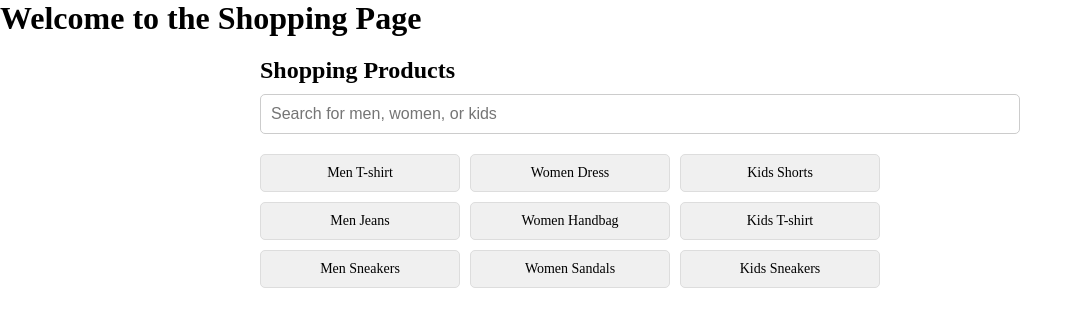
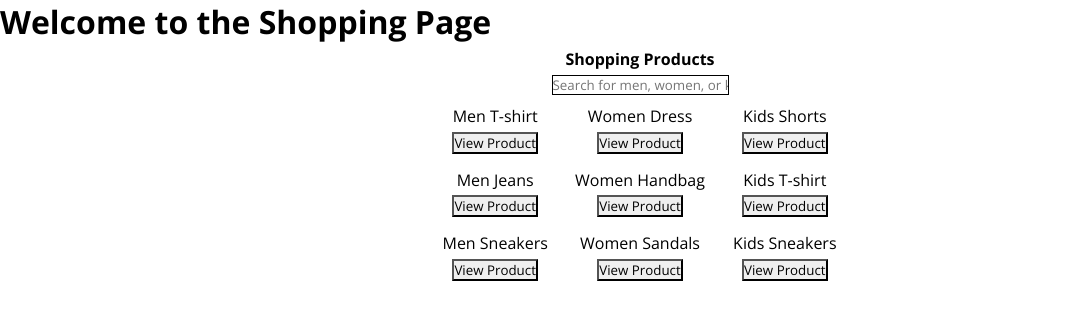
Before and after one commit to Sumitpal0572/TataCliq-Clone, a React (Vite) app in the folder Tata_cliq/: page /shopping in a window 1280 px wide. Shown: the top 326 px of the page, without its empty margins (0-1083 px from the left). Built offline with nearby package versions, Linux system fonts and the light colour scheme.

Commit message:
Signin/SignUp updated

```diff
--- a/Tata_cliq/package.json
+++ b/Tata_cliq/package.json
@@ -10,6 +10,7 @@
     "preview": "vite preview"
   },
   "dependencies": {
+    "@chakra-ui/icons": "^2.2.4",
     "@chakra-ui/react": "^2.8.2",
     "@emotion/react": "^11.13.3",
     "@emotion/styled": "^11.13.0",
--- a/Tata_cliq/src/components/Navbar.css
+++ b/Tata_cliq/src/components/Navbar.css
@@ -1,9 +1,12 @@
 /* src/components/Navbar.css*/
+
+@import url("https://fonts.googleapis.com/css2?family=Open+Sans:ital,wght@0,300..800;1,300..800&display=swap");
 
 * {
   margin: 0;
   padding: 0;
   box-sizing: border-box;
+  font-family: "Open Sans", sans-serif;
 }
 
 .navbar {
--- a/Tata_cliq/src/components/ProductsPage.jsx
+++ b/Tata_cliq/src/components/ProductsPage.jsx
@@ -1,5 +1,6 @@
+
 import React, { useState } from "react";
-import "./ProductsPage.css";
+import { Box, Button, Input, Text, VStack, SimpleGrid } from "@chakra-ui/react";
 
 const products = [
   { id: 1, name: "Men T-shirt", category: "men" },
@@ -25,26 +26,50 @@ const ProductsPage = () => {
   );
 
   return (
-    <div className="products-container">
-      <h2>Shopping Products</h2>
-      <input
-        type="text"
+    <Box p={5} bg="gray.50" minH="100vh">
+      <VStack spacing={5}>
+        <Text fontSize="2xl" fontWeight="bold" color="teal.600">
+          Shopping Products
+        </Text>
+        <Input
           placeholder="Search for men, women, or kids"
           onChange={handleInputChange}
-        className="search-input"
+          bg="white"
+          border="1px solid"
+          borderColor="teal.300"
+          _hover={{ borderColor: "teal.500" }}
+          size="lg"
         />
-      <div className="products-list">
+        <SimpleGrid columns={[1, 2, 3]} spacing={5} w="full">
           {filteredProducts.length > 0 ? (
             filteredProducts.map((product) => (
-            <div key={product.id} className="product-item">
+              <Box
+                key={product.id}
+                p={5}
+                bg="white"
+                shadow="md"
+                borderRadius="md"
+                borderWidth="1px"
+                textAlign="center"
+              >
+                <Text fontSize="lg" mb={3}>
                   {product.name}
-            </div>
+                </Text>
+                <Button
+                  colorScheme="teal"
+                  variant="solid"
+                  _hover={{ bg: "teal.600", color: "white" }}
+                >
+                  View Product
+                </Button>
+              </Box>
             ))
           ) : (
-          <p>No products found for "{searchTerm}"</p>
+            <Text>No products found for "{searchTerm}"</Text>
           )}
-      </div>
-    </div>
+        </SimpleGrid>
+      </VStack>
+    </Box>
   );
 };
 
--- a/Tata_cliq/src/components/signInForm.jsx
+++ b/Tata_cliq/src/components/signInForm.jsx
@@ -1,16 +1,25 @@
-
 import React, { useState } from "react";
-import { Box, Input, Button, Text, useToast } from "@chakra-ui/react";
+import {
+  Box,
+  Input,
+  Button,
+  Text,
+  useToast,
+  Alert,
+  AlertIcon,
+} from "@chakra-ui/react";
 
 const SignInSignUpForm = () => {
   const [isSignIn, setIsSignIn] = useState(true);
   const [email, setEmail] = useState("");
   const [password, setPassword] = useState("");
   const [username, setUsername] = useState("");
+  const [alertMessage, setAlertMessage] = useState(null); // For inline alert messages
   const toast = useToast();
 
   const handleSignIn = () => {
-    if (email && password) {
+    if (email.trim() && password.trim()) {
+      setAlertMessage(`Hello, ${email}`);
       toast({
         title: `Hello, ${email}`,
         status: "success",
@@ -18,6 +27,7 @@ const SignInSignUpForm = () => {
         isClosable: true,
       });
     } else {
+      setAlertMessage("Please fill in all fields");
       toast({
         title: "Please fill in all fields",
         status: "error",
@@ -28,7 +38,8 @@ const SignInSignUpForm = () => {
   };
 
   const handleSignUp = () => {
-    if (username && email && password) {
+    if (username.trim() && email.trim() && password.trim()) {
+      setAlertMessage(`Welcome, ${username}! Your account has been created.`);
       toast({
         title: `Welcome, ${username}! Your account has been created.`,
         status: "success",
@@ -36,6 +47,7 @@ const SignInSignUpForm = () => {
         isClosable: true,
       });
     } else {
+      setAlertMessage("Please fill in all fields");
       toast({
         title: "Please fill in all fields",
         status: "error",
@@ -48,7 +60,7 @@ const SignInSignUpForm = () => {
   return (
     <Box
       minHeight="100vh"
-      bg="blue.500"
+      bg="black"
       display="flex"
       justifyContent="center"
       alignItems="center"
@@ -56,7 +68,7 @@ const SignInSignUpForm = () => {
       <Box
         width="400px"
         p={6}
-        bg="gray.700"
+        bg="aqua"
         color="white"
         borderRadius="8px"
         boxShadow="lg"
@@ -64,6 +76,13 @@ const SignInSignUpForm = () => {
         <Text fontSize="2xl" fontWeight="bold" textAlign="center" mb={4}>
           {isSignIn ? "Sign In" : "Sign Up"}
         </Text>
+
+        {alertMessage && (
+          <Alert status="success" mb={4} borderRadius="md">
+            <AlertIcon />
+            {alertMessage}
+          </Alert>
+        )}
 
         {!isSignIn && (
           <Input
```
Also changed, not shown: Tata_cliq/src/pages/SignInSignUpPages.jsx (+11 -11 lines), 1 other file (tests, documents, lock files or other folders). Lines whose indentation alone changed are shown as unchanged.
